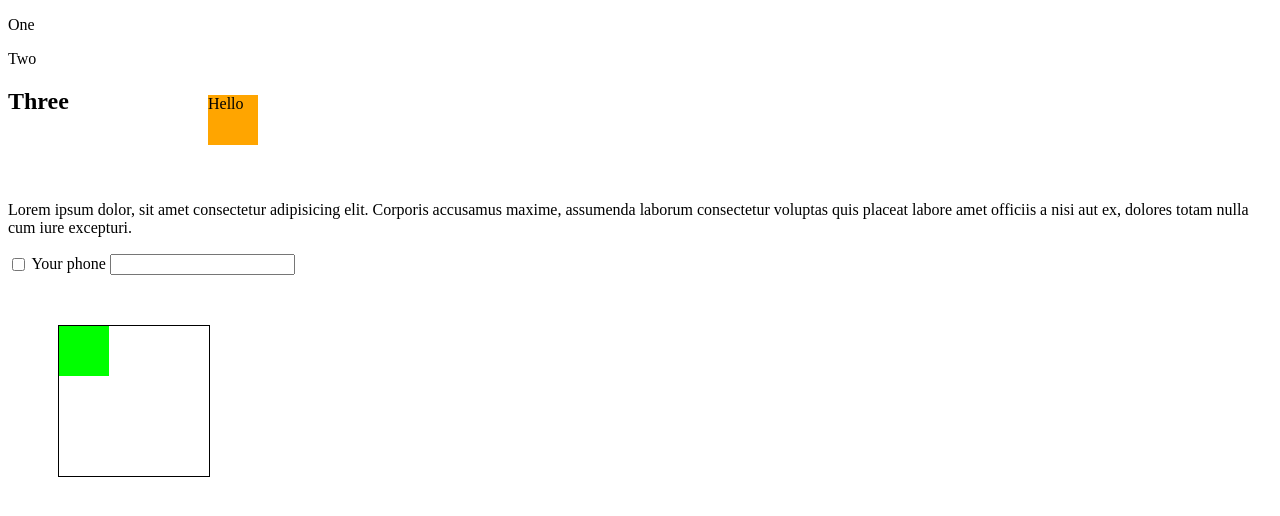
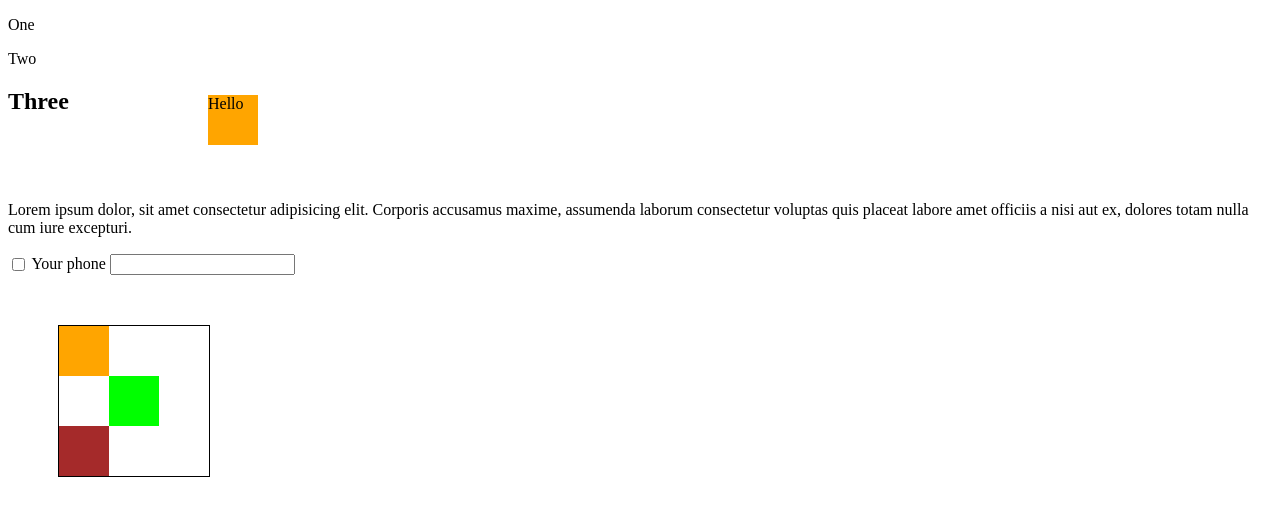
Before and after one commit to Strelya/frame2, a plain HTML site: page index.html in a window 1280 px wide. Drawn offline with Linux system fonts and the light colour scheme.

Commit message:
position dz1 WIP

```diff
--- a/index.html
+++ b/index.html
@@ -14,6 +14,10 @@
 <div class="test">Hello</div>
 <p>Lorem ipsum dolor, sit amet consectetur adipisicing elit. Corporis accusamus maxime, assumenda laborum consectetur voluptas quis placeat labore amet officiis a nisi aut ex, dolores totam nulla cum iure excepturi.</p>
 <p><input type="checkbox"> Your phone <input type="text"></p>
-<div class="rect"><div class="sq p1"></div></div>
+<div class="rect">
+    <div class="sq p1"></div>
+    <div class="sq p2"></div>
+    <div class="sq p3"></div>
+</div>
 </body>
 </html>
--- a/scss/style.scss
+++ b/scss/style.scss
@@ -25,15 +25,35 @@ input[type="checkbox"] {
     height: 150px;
     margin: 50px;
     border: 1px solid black;
+    position: relative;
 }
 .sq {
     width: 50px;
     height: 50px;
-    background: lime;
+
 }
 
 .p1 {
+position: absolute;
+margin-left: auto;
+margin-right: auto;
+// bottom: 0;
+// z-index: 1;
+background: orange;
+}
 
+.p2 {
+  position: absolute;
+  top: 50px;
+  right: 50px;
+  background: lime;
+}
+
+.p3 {
+  position: absolute;
+  top: 100px;
+  right: 100px;
+  background: brown;
 }
 // p {
 //     height: 1000px;
```
Also changed, not shown: css/style.css.
